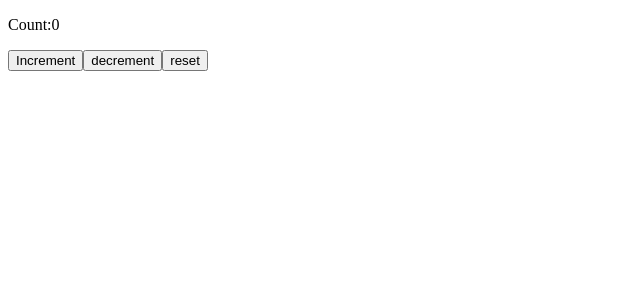
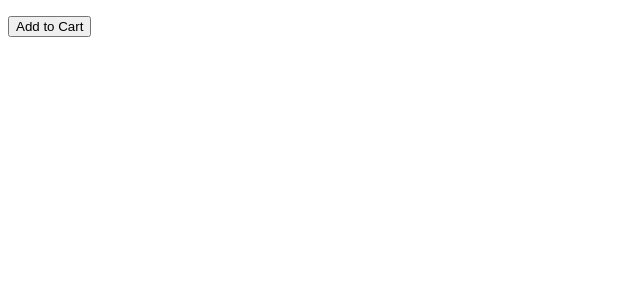
Before and after one commit to karthikeyan13762/reactapp, a React (Vite) app: page / in a window 1280 px wide. Shown: the top 300 px of the page, without its empty margins (0-640 px from the left). Built offline with nearby package versions, Linux system fonts and the light colour scheme.

Commit message:
Add to cart and remove from cart button render based on terinary operator

```diff
--- a/src/App.jsx
+++ b/src/App.jsx
@@ -1,48 +1,46 @@
+
 import React, { Component } from 'react'
 
 class App extends Component {
+
   constructor(props){
-
     super(props)
-    console.log(props);
     this.state={
-      count:0,
+      count:null,
+      isCart:true,
     }
 
 
   }
 
-  increment= ()=>{
+  handleAddToCart=()=>{
 
-    this.setState(
-      {count:this.state.count+1}
+    this.setState({
+      count:this.state.count+1,
+      isCart: !this.state.isCart, // is cart is converted in to false
+
+    }
     )
+  }
+  handleRemoveFromCart=()=>{
+    this.setState({
+      count:this.state.count-1,
+      isCart: !this.state.isCart,// is cart is converted in to true
 
-  }
-  decrement= ()=>{
-
-    this.setState(
-      {count:this.state.count-1}
-    )
-
-  }
-  reset= ()=>{
-
-    this.setState(
-      {count:0}
+    }
     )
 
   }
 
 
+  render() {
+    return (
 
-  render() {
-   return (
       <div>
-        <p>Count:{this.state.count}</p>
-        <button onClick={this.increment}>Increment</button>
-        <button onClick={this.decrement}>decrement</button>
-        <button onClick={this.reset}>reset</button>
+      <p>{this.state.count}</p>
+        {
+          this.state.isCart?(<button onClick={this.handleAddToCart}>Add to Cart</button>):(<button onClick={this.handleRemoveFromCart}>Remove from Cart</button>)
+        }
       </div>
     )
   }
```
